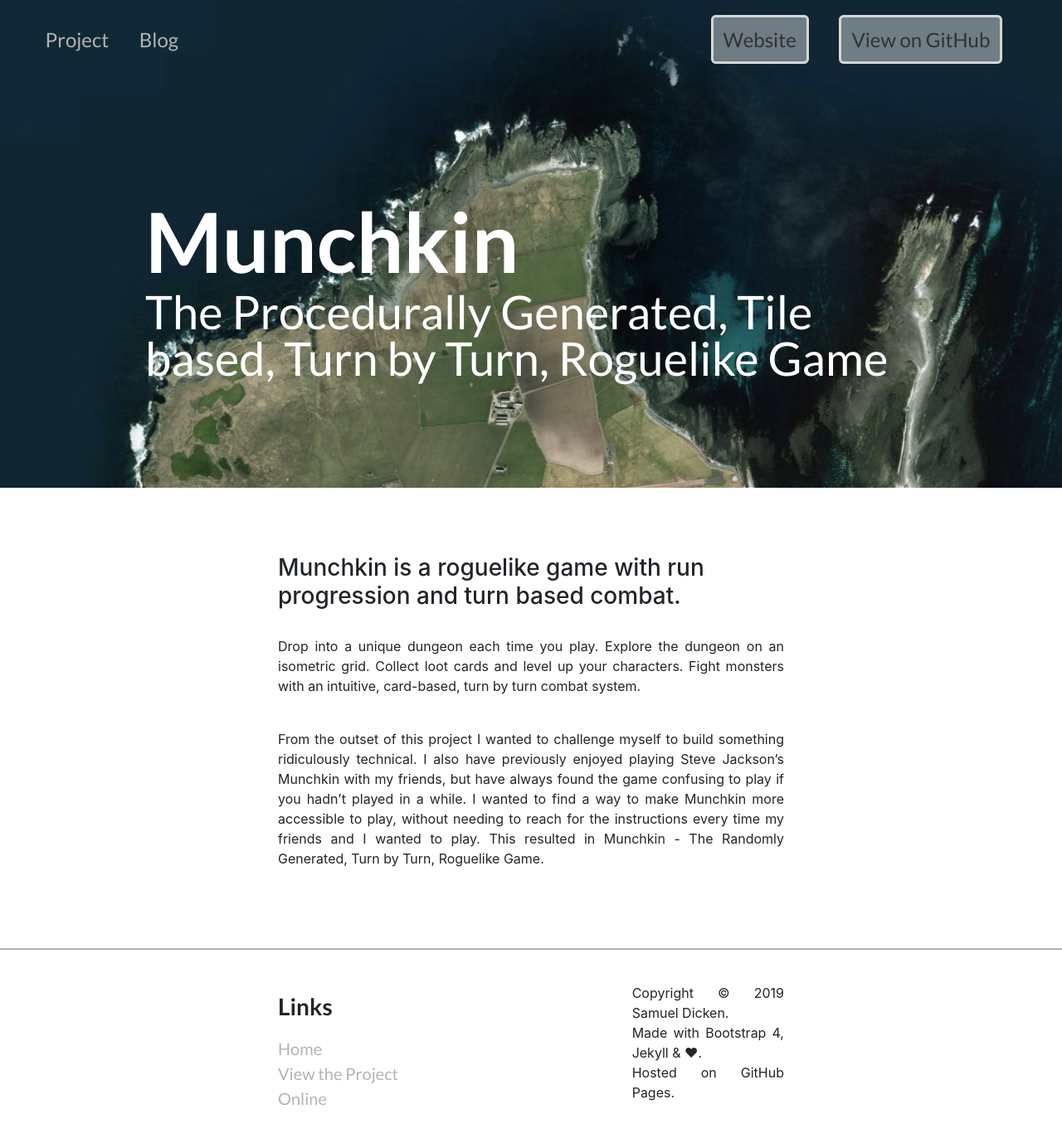
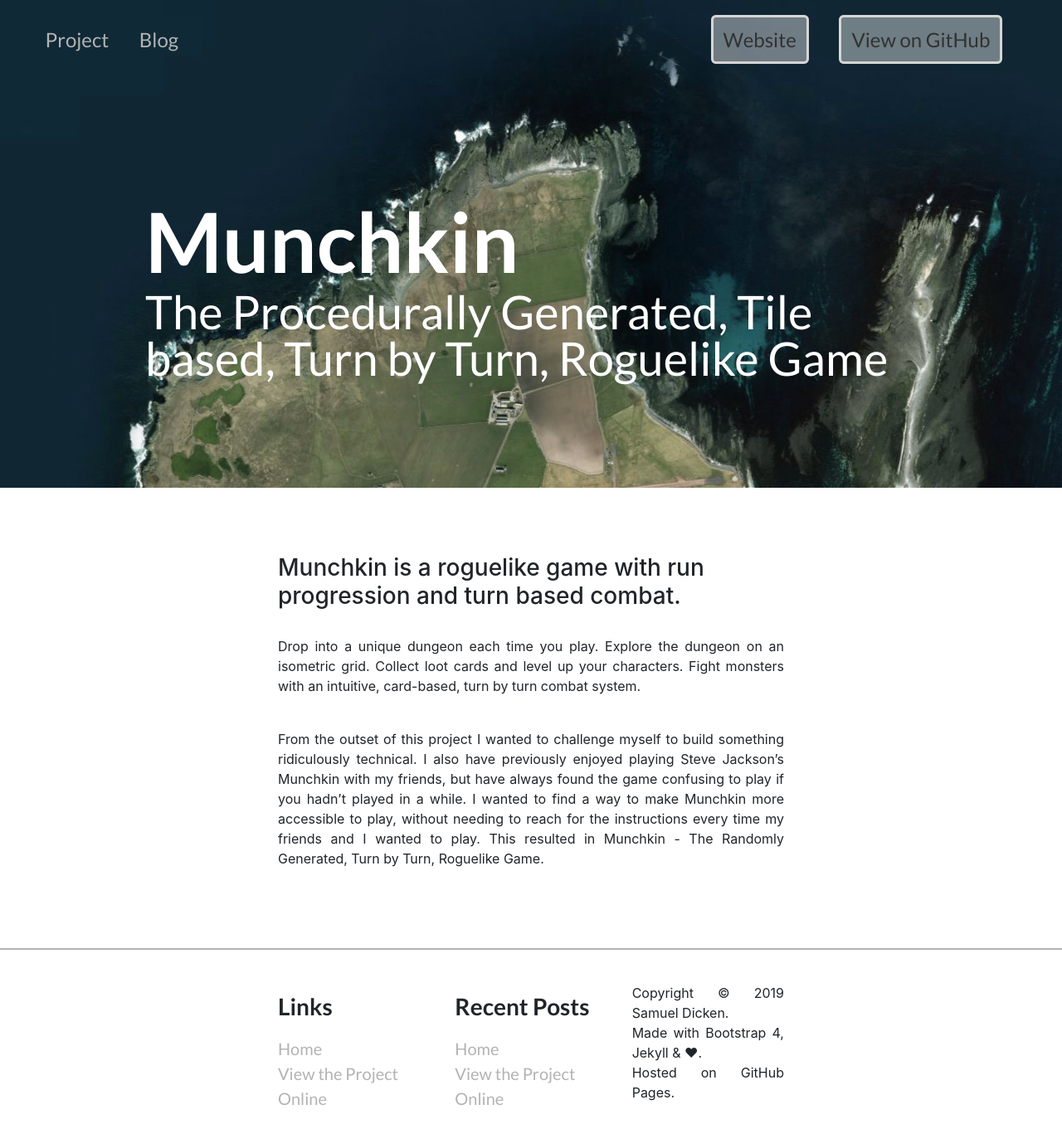
Before and after one commit to ProfessorDudley/FinalYearProject, a Jekyll site: the page built from index.html, in a window 1280 px wide and 1355 px high. Shown: the whole window at 83% size. Built offline with Jekyll 4.4.1, drawn with Linux system fonts in a browser that asks for light colours; nearby versions of some CDN libraries.

Commit message:
Update default.html

```diff
--- a/_layouts/default.html
+++ b/_layouts/default.html
@@ -40,9 +40,9 @@
 					<li><a href="https://github.com/ProfessorDudley/Munchkin">View the Project Online</a></li>
 				</ul>
 				<ul class="col-2">
-					<!-- <h6>Recent Posts</h6>
+					<h6>Recent Posts</h6>
 					<li><a href="/">Home</a></li>
-					<li><a href="https://github.com/ProfessorDudley/Munchkin">View the Project Online</a></li> -->
+					<li><a href="https://github.com/ProfessorDudley/Munchkin">View the Project Online</a></li>
 				</ul>
 				<div class="col-2">
 					<!-- <p>
```
